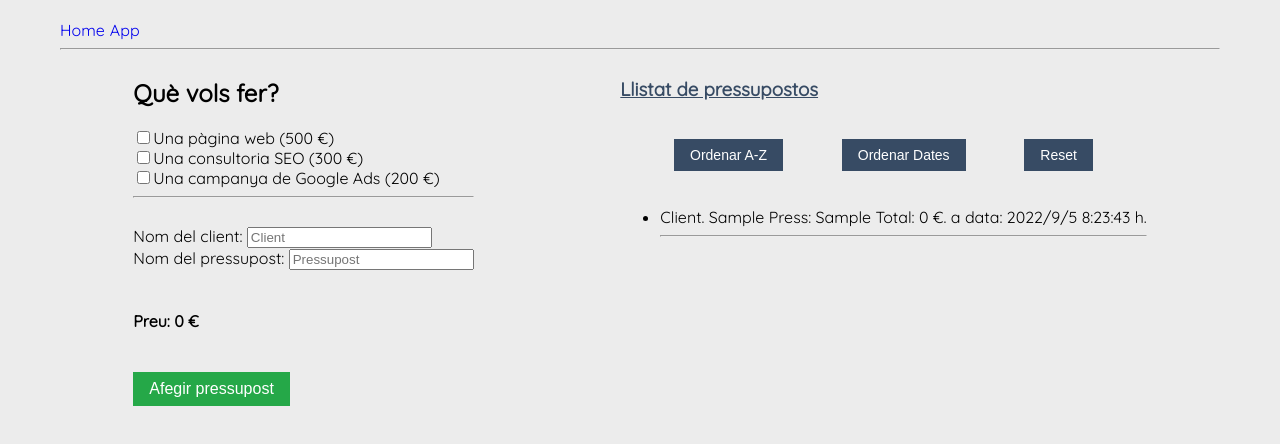
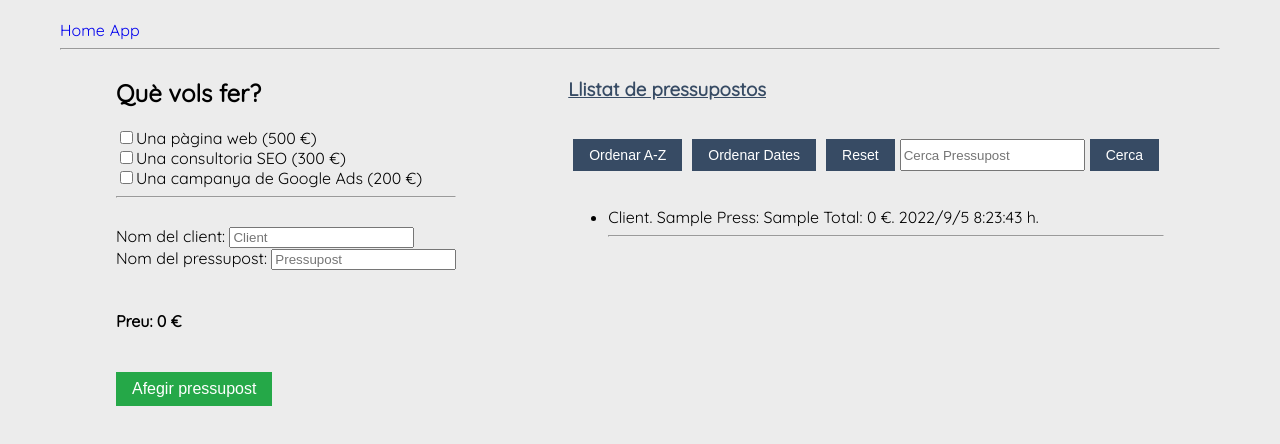
Before and after one commit to alexluque29/ITAcademy-S7-React-2, a React (Create React App) app: page /app in a window 1280 px wide. Both pictures are taken after typing "Sample", "Sample" into the empty fields and a click on the button "Afegir pressupost". Shown: the top 444 px of the page. Built offline with nearby package versions, Linux system fonts and the light colour scheme.

Commit message:
Ejercicios 9 y 10

```diff
--- a/src/components/App.jsx
+++ b/src/components/App.jsx
@@ -6,17 +6,14 @@ import "../styles/app.css";
 export const App = () => {
   const [precioTotal, setprecioTotal] = useState(0);
 
-  useEffect(() => {
-    const checkbox = JSON.parse(localStorage.getItem("checkbox"));
-    if (checkbox) {
-      setCheckbox(checkbox);
-    }
-  }, []);
-
-  const [checkbox, setCheckbox] = useState({
-    web: false,
-    seo: false,
-    ads: false,
+  const [checkbox, setCheckbox] = useState(() => {
+    const initialData = {
+      webPage: false,
+      seo: false,
+      ads: false,
+    };
+    let storedCheckbox = JSON.parse(localStorage.getItem("checkbox"));
+    return storedCheckbox ? storedCheckbox : initialData;
   });
 
   useEffect(() => {
@@ -101,10 +98,15 @@ export const App = () => {
   let totalVariables = pageVar + langVar;
   let preu = precioTotal + totalVariables;
 
-  // ************************BUDGETS***********************************
+  const [pressupostos, setPressupostos] = useState(() => {
+    const initialPressupostos = [];
+    let storeBudgets = JSON.parse(localStorage.getItem("presupuestos"));
+    return storeBudgets ? storeBudgets : initialPressupostos;
+  });
 
-  // STATES
-  let initialPressupostos = [];
+  useEffect(() => {
+    localStorage.setItem("presupuestos", JSON.stringify(pressupostos));
+  }, [pressupostos]);
 
   const [budget, setBudget] = useState({
     client: "",
@@ -112,8 +114,6 @@ export const App = () => {
     preu: 0,
     data: "",
   });
-
-  const [pressupostos, setPressupostos] = useState(initialPressupostos);
 
   // INPUT CHANGE
   const onInputChange = ({ target }) => {
@@ -134,9 +134,10 @@ export const App = () => {
     setPressupostos(newPressupostos);
     document.getElementById("input-form").reset();
     document.getElementById("input-opt").reset();
+    setprecioTotal(0);
   };
 
-  //******************New Date() Function*******************
+  //********************New Date()*********************
 
   const current = new Date();
 
@@ -144,19 +145,45 @@ export const App = () => {
 
   function sortByAlf() {
     let ordena = pressupostos.slice().sort((a, b) => {
-      if (a.client.toLowerCase() < b.client.toLowerCase()) {return -1;}
-      if (a.client.toLowerCase() > b.client.toLowerCase()) {return 1;}
+      if (a.client.toLowerCase() < b.client.toLowerCase()) {
+        return -1;
+      }
+      if (a.client.toLowerCase() > b.client.toLowerCase()) {
+        return 1;
+      }
       return 0;
     });
     setPressupostos([...ordena]);
-  };
+  }
 
   function sortByDate() {
     let ordena = pressupostos.slice().sort((a, b) => {
-      return b.data - a.data
+      return new Date(b.data) - new Date(a.data);
     });
     setPressupostos([...ordena]);
-  };
+  }
+
+  function reset() {
+    setPressupostos([...pressupostos]);
+    let filterBudget = pressupostos.filter((item) => item.client === "");
+    setFiltrado([...filterBudget]);
+  }
+
+  //******************Search Function*******************
+
+  const [busca, setBusca] = useState("");
+
+  function onChangeFind(e) {
+    setBusca(e.target.value);
+  }
+
+  const [filtrado, setFiltrado] = useState([]);
+
+  function filter() {
+    let filterBudget = pressupostos.filter((item) => item.client === busca);
+    setFiltrado([...filterBudget]);
+    setBusca("");
+  }
 
   return (
     <>
@@ -208,7 +235,7 @@ export const App = () => {
           {/* ************** CUSTOMER INPUTS *****************  */}
 
           <form id="input-form">
-          <label>Nom del client: </label>
+            <label>Nom del client: </label>
             <input
               type="text"
               placeholder="Client"
@@ -223,12 +250,11 @@ export const App = () => {
               name="nom"
               onChange={onInputChange}
             />
-
             <br />
             <br />
             <h4 id="preuTotal">Preu: {preu} €</h4>
             <br />
-            <button className="bot-envia"  type="submit" onClick={onSubmit}>
+            <button className="bot-envia" type="submit" onClick={onSubmit}>
               Afegir pressupost
             </button>
           </form>
@@ -239,23 +265,49 @@ export const App = () => {
           </h3>
           <br />
           <div className="bot-ordenar">
-              <button className="bot-ord" type="button" onClick={ sortByAlf }>Ordenar A-Z</button>
-              <button className="bot-ord" type="button" onClick={ sortByDate }>Ordenar Dates</button>
-
-              {/* La función que resetea el listado es la misma que ordena por fechas debido a que ése es el orden
-              en el que se van introduciendo los nuevos presupuestos en el array. */}
-              <button className="bot-ord" type="button" onClick={ sortByDate }>Reset</button>
+            <button className="bot-ord" type="button" onClick={sortByAlf}>Ordenar A-Z</button>
+            <button className="bot-ord" type="button" onClick={sortByDate}>Ordenar Dates</button>
+            <button className="bot-ord" type="button" onClick={reset}>Reset</button>
+            <input
+              className="busca"
+              id="busca"
+              value={busca}
+              onChange={onChangeFind}
+              placeholder="Cerca Pressupost"
+              type="text"
+            />
+            <button className="bot-ord" type="button" onClick={filter}>Cerca</button>
           </div>
           <br />
           <ul>
-            {pressupostos.length === 0 ? (
-              <div className="senPre">- Sense pressupostos -</div>
+            {filtrado.length > 0 ? (
+              <div>
+                {filtrado.map((item, i) => (
+                  <li className="llistat" key={i}>
+                    {`Client. ${item.client}  Press: ${item.nom}  Total: ${
+                      item.preu
+                    } €. ${new Date(item.data).getFullYear()}/${
+                      new Date(item.data).getMonth() + 1
+                    }/${new Date(item.data).getDate()}
+                    ${new Date(item.data).getHours()}:${new Date(
+                      item.data
+                    ).getMinutes()}:${new Date(item.data).getSeconds()} h.`}
+                    <hr />
+                  </li>
+                ))}
+              </div>
             ) : (
               <div>
                 {pressupostos.map((item, i) => (
                   <li className="llistat" key={i}>
-                    {`Client. ${item.client}  Press: ${item.nom}  Total: ${item.preu} €.  a data: ${item.data.getFullYear()}/${item.data.getMonth()+1}/${item.data.getDate()}
-                    ${item.data.getHours()}:${item.data.getMinutes()}:${item.data.getSeconds()} h.`}
+                    {`Client. ${item.client}  Press: ${item.nom}  Total: ${
+                      item.preu
+                    } €. ${new Date(item.data).getFullYear()}/${
+                      new Date(item.data).getMonth() + 1
+                    }/${new Date(item.data).getDate()}
+                    ${new Date(item.data).getHours()}:${new Date(
+                      item.data
+                    ).getMinutes()}:${new Date(item.data).getSeconds()} h.`}
                     <hr />
                   </li>
                 ))}
```
Also changed, not shown: src/styles/landingPage.css (line endings or trailing spaces).
